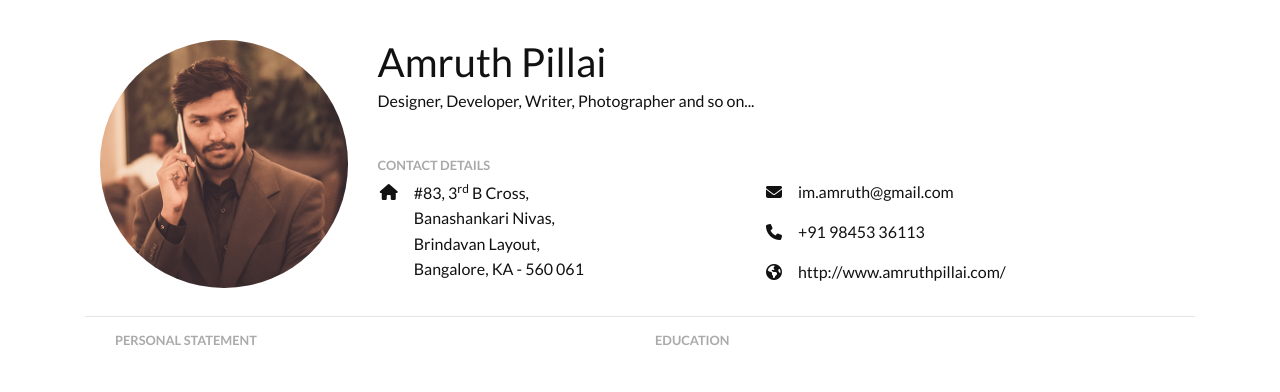
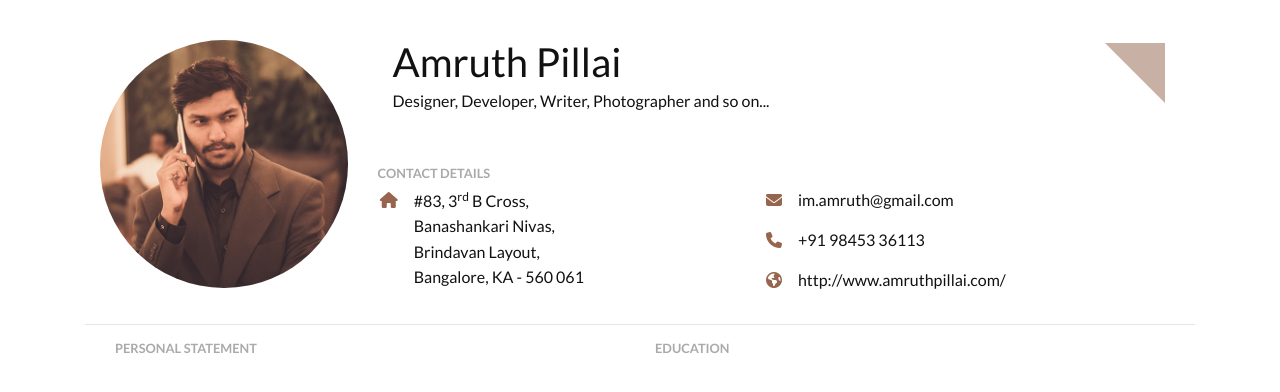
Before and after one commit to AmruthPillai/ResumeOnTheWeb-Legacy, a plain HTML site: page index.html in a window 1280 px wide. Drawn offline with nearby package versions, Linux system fonts and the light colour scheme.

Commit message:
added triangle and colors

```diff
--- a/index.html
+++ b/index.html
@@ -35,8 +35,19 @@
             <img src="images/amruth-pillai.jpg" class="img-fluid img-circle" alt="">
           </div>
           <div class="col col-md-9">
-            <h1>Amruth Pillai</h1>
-            <h6>Designer, Developer, Writer, Photographer and so on...</h6>
+            <div class="container">
+              <div class="col-md-10">
+                <div class="row">
+                  <h1>Amruth Pillai</h1>
+                </div>
+                <div class="row">
+                  <h6>Designer, Developer, Writer, Photographer and so on...</h6>
+                </div>
+              </div>
+              <div id="triangle" class="col-md-2 hidden-md-down text-hide float-right">
+                triangle
+              </div>
+            </div>
 
             <!-- Contact Details -->
             <div id="contact-details">
--- a/style.css
+++ b/style.css
@@ -5,6 +5,15 @@ body {
 
 .img-circle {
   border-radius: 50%;
+}
+
+#triangle {
+  margin-top: -75px;
+  width: 0;
+  height: 0;
+  border-style: solid;
+  border-width: 0 60px 60px 0;
+  border-color: transparent #c9b0a4 transparent transparent;
 }
 
 #contact-details {
@@ -29,3 +38,7 @@ body {
   .address-line-height-fix {
     line-height: 1.6em;
   }
+
+  .icon-side .fa {
+    color: #97644e;
+  }
```
